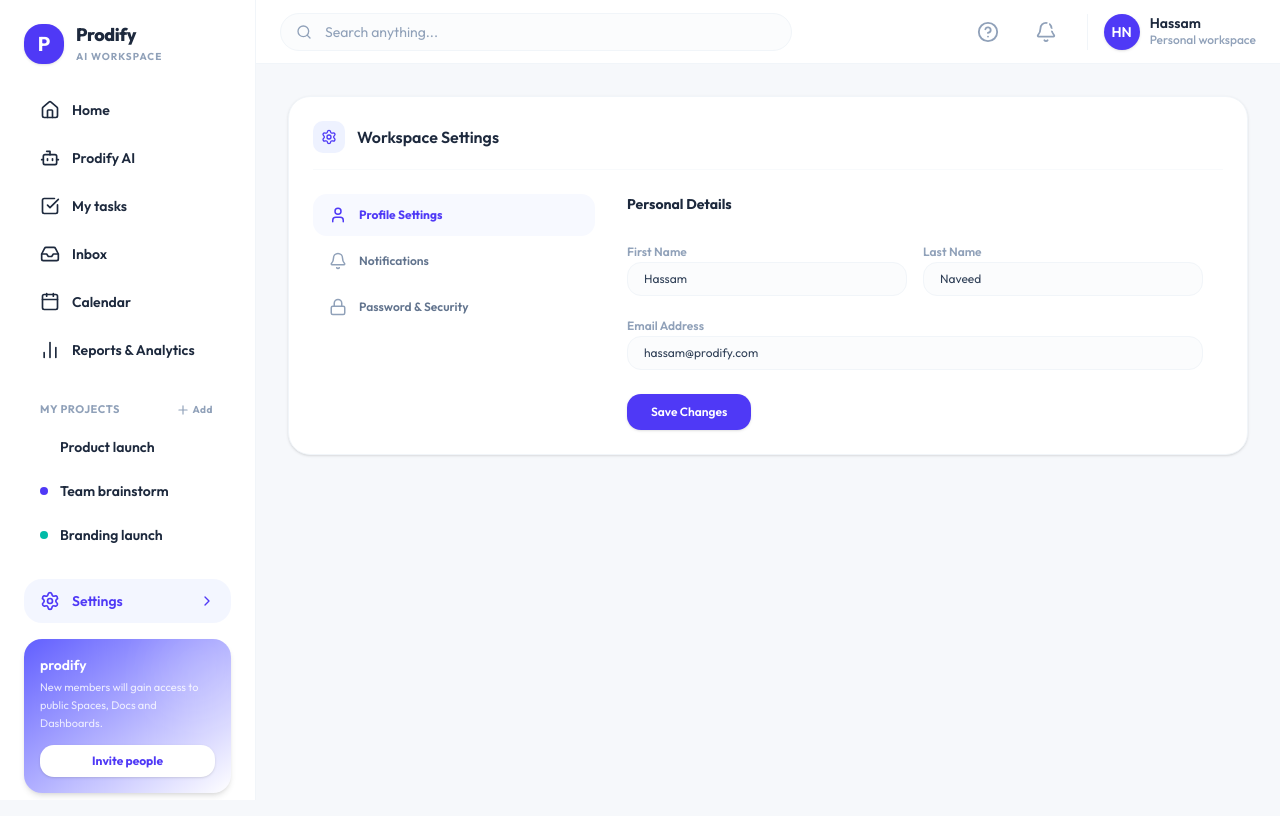
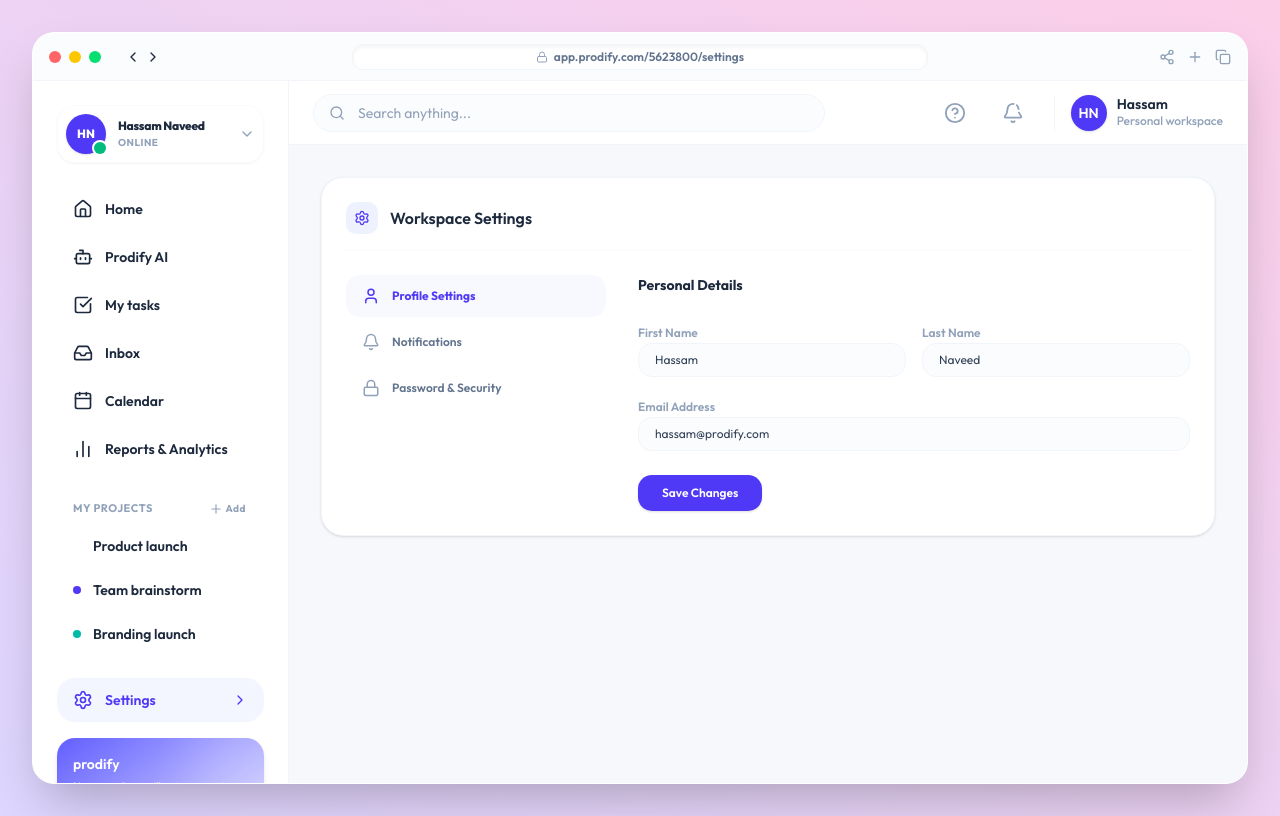
Before and after one commit to hassamnaveed44/prodify_taskmanagement, a Next.js app: page /settings in a window 1280 px wide. Built offline with nearby package versions, Linux system fonts and the light colour scheme.

Commit message:
Phase 1: Wrap layout in macOS-style browser mock window, place browser container on purple gradient background, and add top sidebar user profile card

```diff
--- a/app/(dashboard)/layout.tsx
+++ b/app/(dashboard)/layout.tsx
@@ -13,7 +13,7 @@
   const [isSidebarOpen, setIsSidebarOpen] = useState(false);
 
   return (
-    <div className="flex h-screen overflow-hidden bg-[#f6f8fb]">
+    <div className="flex h-full w-full overflow-hidden bg-[#f6f8fb]">
 
       {/* 1. Desktop Left Sidebar (Always visible on large screens) */}
       <div className="hidden md:flex md:w-64 md:flex-col md:h-full shrink-0">
--- a/app/layout.tsx
+++ b/app/layout.tsx
@@ -1,4 +1,5 @@
 import type { Metadata } from "next";
+import BrowserFrame from "@/components/layout/browser-frame";
 import "./globals.css";
 
 export const metadata: Metadata = {
@@ -22,8 +23,11 @@
           rel="stylesheet"
         />
       </head>
-      <body className="min-h-full bg-[#f6f8fb] text-slate-800 font-sans">
-        {children}
+      <body className="min-h-full font-sans antialiased text-slate-800 bg-[#f6f8fb]">
+        {/* Browser wrapper to replicate target UI presentation exactly */}
+        <BrowserFrame>
+          {children}
+        </BrowserFrame>
       </body>
     </html>
   );
--- /dev/null
+++ b/components/layout/browser-frame.tsx
@@ -0,0 +1,72 @@
+"use client";
+
+import { usePathname } from "next/navigation";
+import { ChevronLeft, ChevronRight, Lock, Share2, Plus, Copy, ShieldCheck } from "lucide-react";
+
+interface BrowserFrameProps {
+  children: React.ReactNode;
+}
+
+export default function BrowserFrame({ children }: BrowserFrameProps) {
+  const pathname = usePathname();
+
+  // Map route pathnames to mock URL strings
+  const getMockUrl = (path: string) => {
+    if (path === "/dashboard") return "app.prodify.com/5623800/home";
+    if (path === "/prodify-ai") return "app.prodify.com/5623800/prodify-ai";
+    if (path === "/my-tasks") return "app.prodify.com/5623800/my-tasks";
+    if (path === "/inbox") return "app.prodify.com/5623800/inbox";
+    if (path === "/calendar") return "app.prodify.com/5623800/calendar";
+    if (path === "/reports") return "app.prodify.com/5623800/reports";
+    if (path === "/settings") return "app.prodify.com/5623800/settings";
+    if (path.startsWith("/projects/")) {
+      const slug = path.split("/").pop();
+      return `app.prodify.com/5623800/projects/${slug}`;
+    }
+    return `app.prodify.com/5623800${path}`;
+  };
+
+  return (
+    <div className="min-h-screen bg-gradient-to-tr from-violet-200 via-indigo-150 to-pink-200 p-2 sm:p-4 md:p-8 flex items-center justify-center">
+      {/* Centered browser container */}
+      <div className="w-full max-w-[1440px] h-[94vh] bg-white rounded-3xl border border-white/30 shadow-2xl flex flex-col overflow-hidden animate-fade-in">
+
+        {/* Safari/Browser Top Bar Header */}
+        <div className="h-12 bg-slate-50/50 border-b border-slate-100 flex items-center justify-between px-4 shrink-0 select-none">
+          {/* macOS window controls */}
+          <div className="flex items-center gap-2 w-32">
+            <span className="w-3 h-3 rounded-full bg-red-400 hover:bg-red-500 transition-colors cursor-pointer"></span>
+            <span className="w-3 h-3 rounded-full bg-yellow-400 hover:bg-yellow-500 transition-colors cursor-pointer"></span>
+            <span className="w-3 h-3 rounded-full bg-green-400 hover:bg-green-500 transition-colors cursor-pointer"></span>
+
+            {/* Back/Forward Navigation arrows */}
+            <div className="flex items-center gap-1 ml-4 text-slate-350">
+              <ChevronLeft className="w-4 h-4 cursor-pointer hover:text-slate-600 transition-colors" />
+              <ChevronRight className="w-4 h-4 cursor-pointer hover:text-slate-600 transition-colors" />
+            </div>
+          </div>
+
+          {/* Safari URL address bar */}
+          <div className="flex-1 max-w-xl relative flex items-center justify-center">
+            <div className="w-full bg-white border border-slate-100 rounded-lg py-1 px-4 text-xs font-semibold text-slate-500 text-center flex items-center justify-center gap-1.5 shadow-inner">
+              <Lock className="w-3 h-3 text-slate-400 shrink-0" />
+              <span className="truncate">{getMockUrl(pathname)}</span>
+            </div>
+          </div>
+
+          {/* Browser utilities */}
+          <div className="flex items-center justify-end gap-3 w-32 text-slate-400">
+            <Share2 className="w-4 h-4 cursor-pointer hover:text-slate-650 transition-colors" />
+            <Plus className="w-4 h-4 cursor-pointer hover:text-slate-650 transition-colors" />
+            <Copy className="w-4 h-4 cursor-pointer hover:text-slate-650 transition-colors" />
+          </div>
+        </div>
+
+        {/* The Actual Next.js Page Workspace */}
+        <div className="flex-1 flex overflow-hidden">
+          {children}
+        </div>
+      </div>
+    </div>
+  );
+}
--- a/components/layout/sidebar.tsx
+++ b/components/layout/sidebar.tsx
@@ -12,6 +12,7 @@
   Settings,
   Plus,
   ChevronRight,
+  ChevronDown,
   X
 } from "lucide-react";
 import { cn } from "@/lib/utils";
@@ -47,12 +48,12 @@
   };
 
   return (
-    <aside className="w-64 border-r border-slate-100 bg-white flex flex-col h-screen p-6 justify-between select-none">
+    <aside className="w-64 border-r border-slate-100 bg-white flex flex-col h-full p-6 justify-between select-none relative">
       {/* Mobile Close Button */}
       {onClose && (
         <button
           onClick={onClose}
-          className="md:hidden absolute top-6 right-4 text-slate-400 hover:text-slate-650 p-1 rounded-lg hover:bg-slate-50 transition-colors"
+          className="md:hidden absolute top-6 right-4 text-slate-400 hover:text-slate-650 p-1 rounded-lg hover:bg-slate-50 transition-colors z-50"
         >
           <X className="w-5 h-5" />
         </button>
@@ -60,18 +61,25 @@
 
       {/* Top Section */}
       <div className="space-y-6">
-        {/* Logo Section */}
-        <div className="flex items-center gap-3">
-          <div className="w-10 h-10 rounded-2xl bg-indigo-600 flex items-center justify-center text-white font-bold text-xl shadow-sm shadow-indigo-150">
-            P
+
+        {/* User Profile Card (Matches Top of Sidebar in target UI) */}
+        <div className="flex items-center justify-between p-2 hover:bg-slate-50 rounded-2xl cursor-pointer transition-colors border border-slate-50 shadow-xs">
+          <div className="flex items-center gap-3">
+            {/* Avatar with initials or face shape */}
+            <div className="w-10 h-10 rounded-full bg-indigo-600 text-white font-extrabold text-xs flex items-center justify-center shadow-sm shrink-0 relative">
+              HN
+              {/* Online status green dot */}
+              <span className="absolute bottom-0 right-0 w-3 h-3 bg-emerald-500 rounded-full ring-2 ring-white"></span>
+            </div>
+            <div>
+              <h4 className="font-extrabold text-slate-800 text-xs leading-tight tracking-tight">Hassam Naveed</h4>
+              <p className="text-[10px] text-slate-400 font-bold uppercase tracking-wider mt-0.5">Online</p>
+            </div>
           </div>
-          <div>
-            <h1 className="font-extrabold text-slate-800 text-lg leading-tight tracking-tight">Prodify</h1>
-            <p className="text-[10px] text-slate-400 font-bold tracking-widest uppercase mt-0.5">AI WORKSPACE</p>
-          </div>
+          <ChevronDown className="w-4 h-4 text-slate-400 shrink-0" />
         </div>
 
-        {/* Main Navigation (No inner scrollbar) */}
+        {/* Main Navigation */}
         <nav className="space-y-1">
           {navItems.map((item) => {
             const isActive = pathname === item.href;
@@ -89,7 +97,7 @@
                     : "text-slate-550 hover:bg-slate-50/60 hover:text-slate-800"
                 )}
               >
-                <Icon className={cn("w-5 h-5 shrink-0", isActive ? "text-indigo-600" : "text-slate-450")} />
+                <Icon className={cn("w-5 h-5 shrink-0", isActive ? "text-indigo-600" : "text-slate-455")} />
                 <span>{item.name}</span>
                 {isActive && <ChevronRight className="w-4 h-4 ml-auto text-indigo-600 shrink-0" />}
               </Link>
@@ -100,7 +108,7 @@
           <div className="pt-6">
             <div className="px-4 flex items-center justify-between text-[11px] font-bold text-slate-400 tracking-wider uppercase mb-2">
               <span>My Projects</span>
-              <button className="text-indigo-650 hover:text-indigo-800 transition-colors p-0.5 rounded flex items-center gap-0.5 text-[10px] lowercase font-bold normal-case">
+              <button className="text-indigo-655 hover:text-indigo-800 transition-colors p-0.5 rounded flex items-center gap-0.5 text-[10px] lowercase font-bold normal-case">
                 <Plus className="w-3.5 h-3.5" /> Add
               </button>
             </div>
@@ -132,7 +140,7 @@
         </nav>
       </div>
 
-      {/* Bottom Section - Pinned to bottom, no overflow */}
+      {/* Bottom Section */}
       <div className="pt-6 space-y-4">
         {/* Settings */}
         <Link
@@ -157,7 +165,7 @@
           <p className="text-[11px] text-white/80 leading-relaxed mb-3 z-10 relative">
             New members will gain access to public Spaces, Docs and Dashboards.
           </p>
-          <button className="w-full bg-white text-indigo-600 font-bold text-xs py-2 px-4 rounded-xl shadow hover:bg-slate-50 transition-colors z-10 relative cursor-pointer">
+          <button className="w-full bg-white text-indigo-600 font-bold text-xs py-2 px-4 rounded-xl shadow hover:bg-slate-55 transition-colors z-10 relative cursor-pointer">
             Invite people
           </button>
         </div>
```
